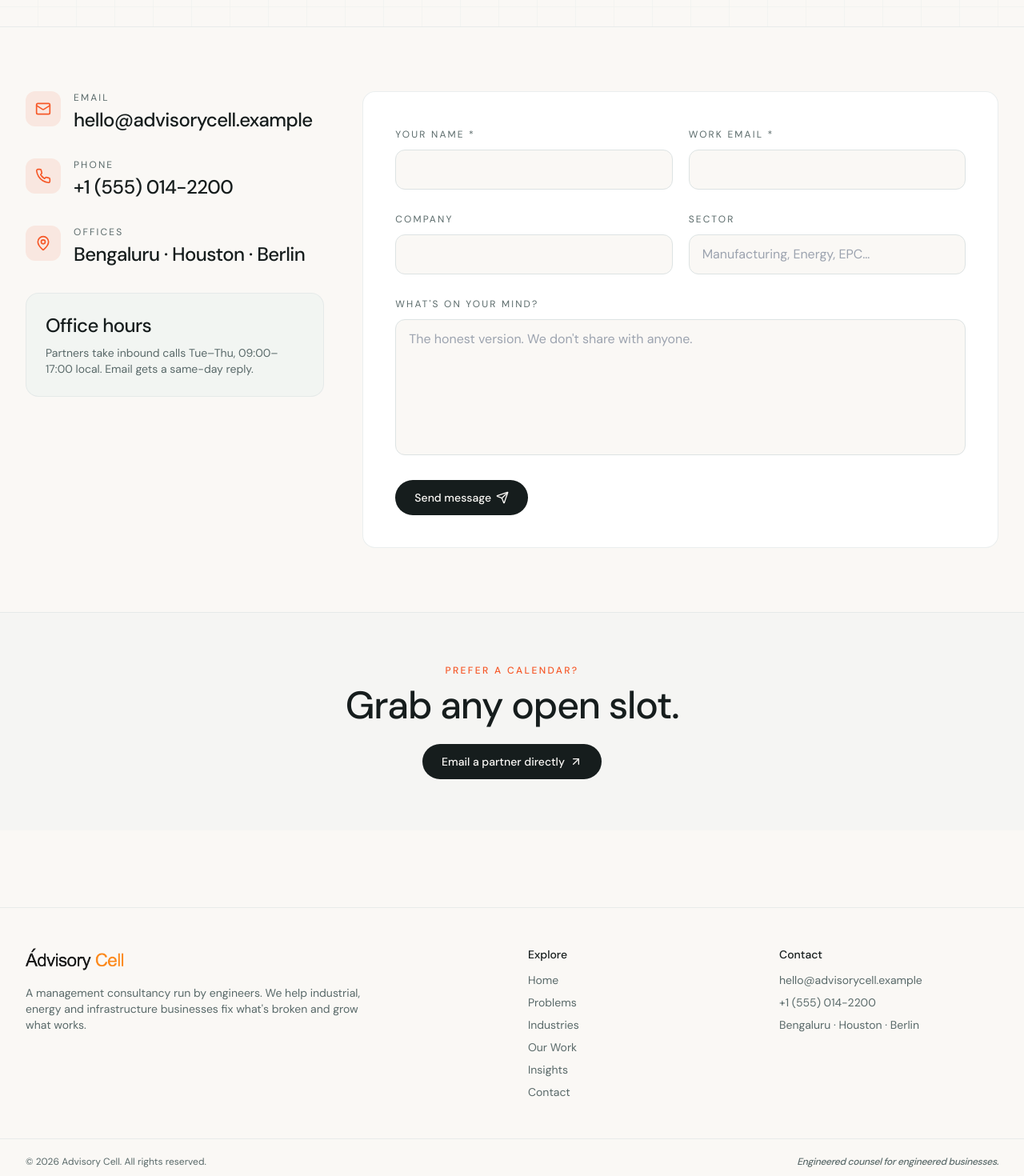
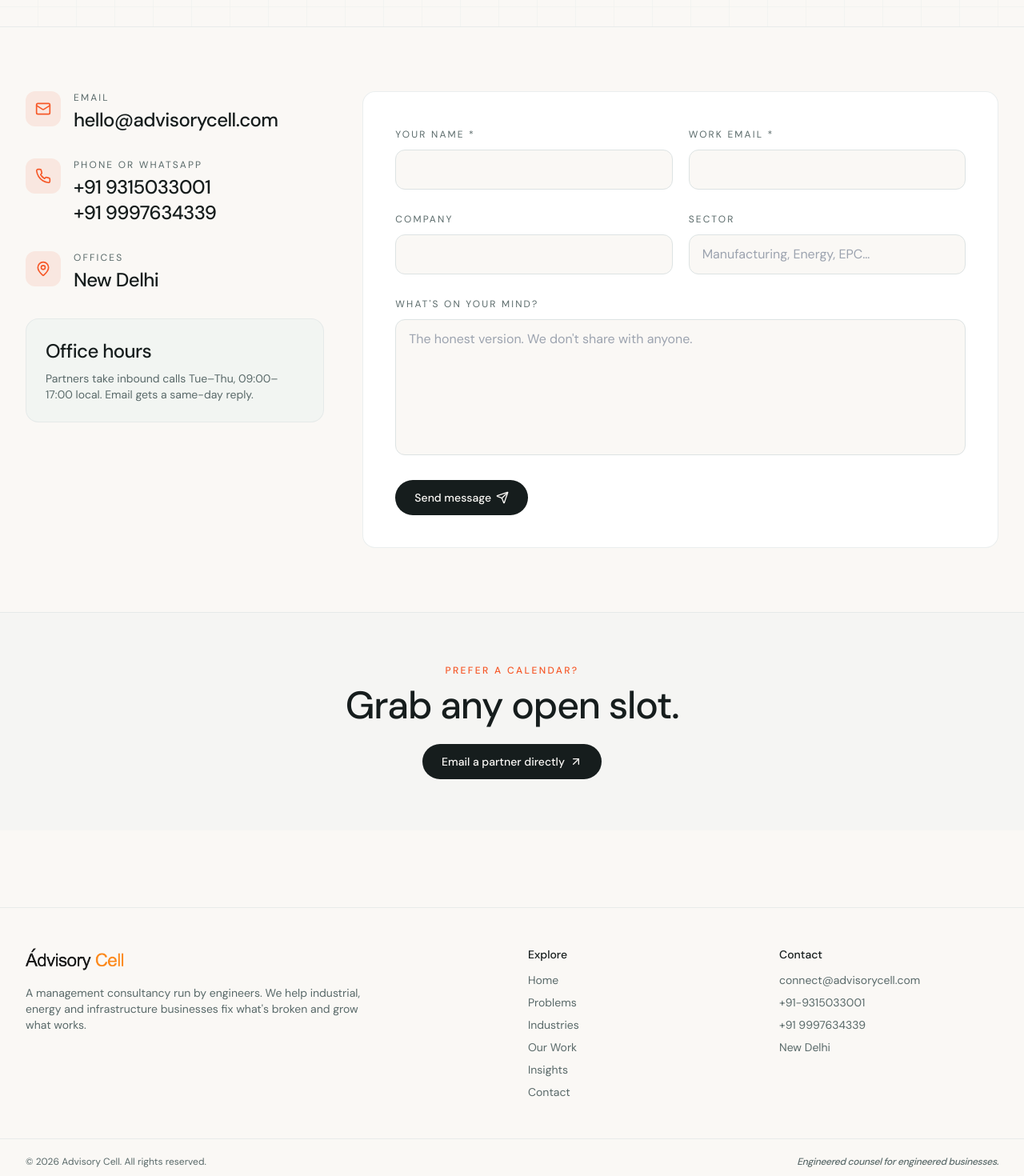
Before and after one commit to gogo-glitch/YB-Insights_New, a React (Vite) app: page /contact in a window 1280 px wide. Shown: the part 440-1910 px from the top of the page at 80% size. Built offline with nearby package versions, Linux system fonts and the light colour scheme; the HTML template or start-up script is replaced by a standard one.

Commit message:
final look

```diff
--- a/src/components/marketing/MarketingLayout.tsx
+++ b/src/components/marketing/MarketingLayout.tsx
@@ -125,9 +125,10 @@ const MarketingLayout = () => {
           <div>
             <p className="text-sm font-medium mb-3">Contact</p>
             <ul className="space-y-2 text-sm text-muted-foreground">
-              <li>hello@advisorycell.example</li>
-              <li>+1 (555) 014-2200</li>
-              <li>Bengaluru · Houston · Berlin</li>
+              <li>connect@advisorycell.com</li>
+              <li>+91-9315033001</li>
+              <li>+91 9997634339</li>
+              <li>New Delhi</li>
             </ul>
           </div>
         </div>
--- a/src/pages/marketing/Contact.tsx
+++ b/src/pages/marketing/Contact.tsx
@@ -31,9 +31,9 @@ const Contact = () => {
       <section className="container py-20 grid lg:grid-cols-12 gap-12">
         <aside className="lg:col-span-4 space-y-8">
           {[
-            { icon: Mail, label: "Email", value: "hello@advisorycell.example" },
-            { icon: Phone, label: "Phone", value: "+1 (555) 014-2200" },
-            { icon: MapPin, label: "Offices", value: "Bengaluru · Houston · Berlin" },
+            { icon: Mail, label: "Email", value: "hello@advisorycell.com" },
+            { icon: Phone, label: "Phone or Whatsapp", value: <><span className="block">+91 9315033001</span><span className="block">+91 9997634339</span></> },
+            { icon: MapPin, label: "Offices", value: "New Delhi" },
           ].map((c) => (
             <div key={c.label} className="reveal flex items-start gap-4">
               <div className="h-11 w-11 rounded-xl bg-primary/10 text-primary flex items-center justify-center shrink-0">
```
